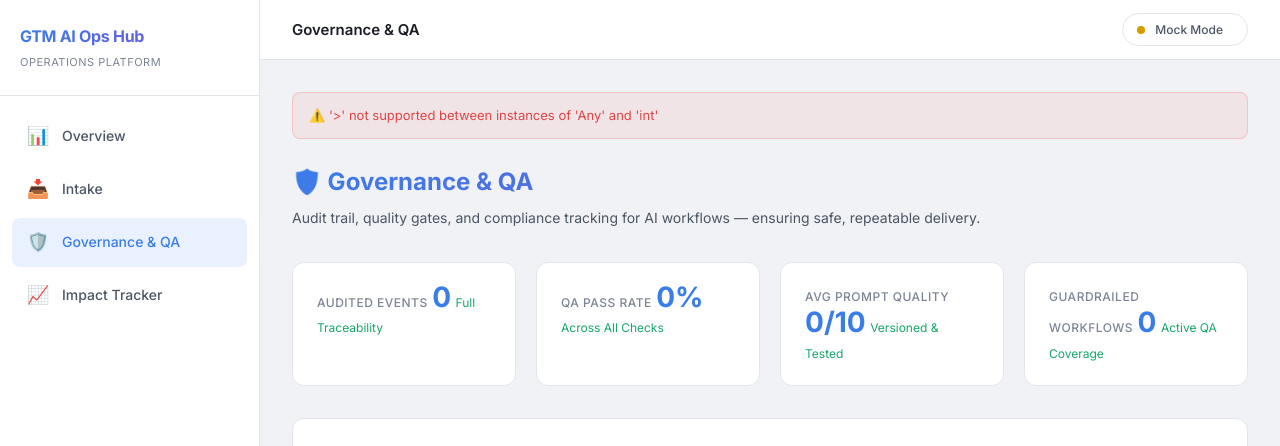
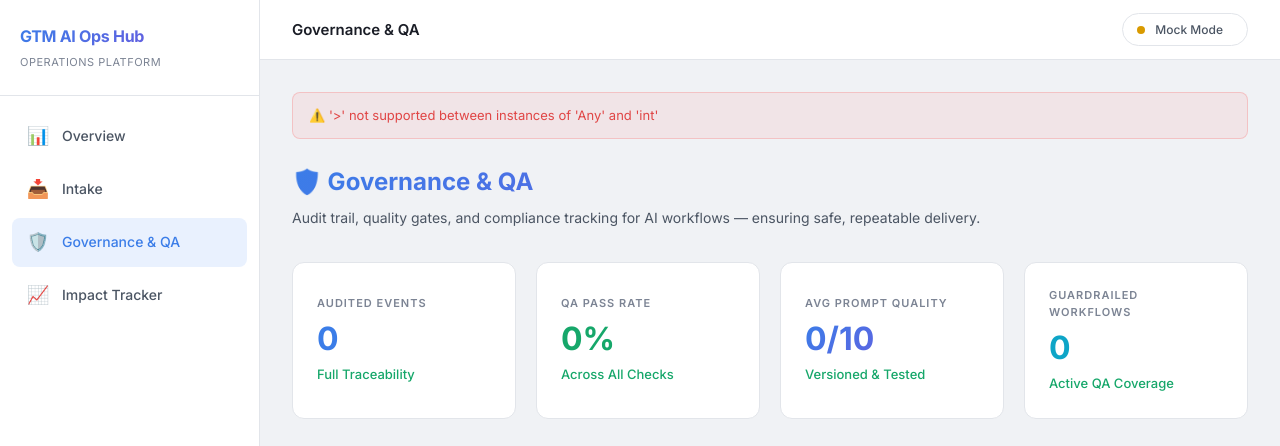
Before and after one commit to michaelromero212/GTM-AI-Operations-Tooling, a FastAPI app: page /governance in a window 1280 px wide. Shown: the top 446 px of the page. Run offline with FastAPI, Linux system fonts and the light colour scheme; data that the repository does not hold is empty; some libraries are stand-ins or nearby versions.

Commit message:
style: standardize stat card formatting across all dashboards

```diff
--- a/webapp/static/css/style.css
+++ b/webapp/static/css/style.css
@@ -468,10 +468,15 @@ body {
     background: var(--bg-card);
     border: 1px solid var(--border);
     border-radius: var(--radius);
-    padding: 20px 24px;
+    padding: 24px;
     transition: var(--transition);
     position: relative;
     overflow: hidden;
+    display: flex;
+    flex-direction: column;
+    justify-content: center;
+    gap: 8px;
+    min-height: 120px;
 }
 
 .stat-card::before {
@@ -497,19 +502,21 @@ body {
 }
 
 .stat-label {
-    font-size: 12px;
-    font-weight: 500;
+    font-size: 11px;
+    font-weight: 600;
     color: var(--text-muted);
     text-transform: uppercase;
-    letter-spacing: 0.5px;
-    margin-bottom: 8px;
+    letter-spacing: 1px;
 }
 
 .stat-value {
-    font-size: 28px;
+    font-size: 32px;
     font-weight: 700;
     color: var(--accent-blue);
-    line-height: 1;
+    line-height: 1.1;
+    display: flex;
+    align-items: baseline;
+    gap: 4px;
 }
 
 .stat-value.gradient {
@@ -520,8 +527,9 @@ body {
 }
 
 .stat-change {
-    font-size: 12px;
-    margin-top: 8px;
+    font-size: 13px;
+    font-weight: 500;
+    color: var(--text-secondary);
 }
 
 .stat-change.positive {
--- a/webapp/templates/governance.html
+++ b/webapp/templates/governance.html
@@ -12,24 +12,24 @@
 <!-- Summary Stats -->
 <div class="stats-grid">
     <div class="stat-card">
-        <span class="stat-label">Audited Events</span>
-        <span class="stat-value">{{ total_events }}</span>
-        <span class="stat-change positive">Full Traceability</span>
+        <div class="stat-label">Audited Events</div>
+        <div class="stat-value">{{ total_events }}</div>
+        <div class="stat-change positive">Full Traceability</div>
     </div>
     <div class="stat-card">
-        <span class="stat-label">QA Pass Rate</span>
-        <span class="stat-value">{{ qa_pass_rate }}%</span>
-        <span class="stat-change positive">Across All Checks</span>
+        <div class="stat-label">QA Pass Rate</div>
+        <div class="stat-value" style="color: var(--accent-green);">{{ qa_pass_rate }}%</div>
+        <div class="stat-change positive">Across All Checks</div>
     </div>
     <div class="stat-card">
-        <span class="stat-label">Avg Prompt Quality</span>
-        <span class="stat-value">{{ avg_quality }}/10</span>
-        <span class="stat-change positive">Versioned & Tested</span>
+        <div class="stat-label">Avg Prompt Quality</div>
+        <div class="stat-value gradient">{{ avg_quality }}/10</div>
+        <div class="stat-change positive">Versioned & Tested</div>
     </div>
     <div class="stat-card">
-        <span class="stat-label">Guardrailed Workflows</span>
-        <span class="stat-value">{{ active_workflows }}</span>
-        <span class="stat-change positive">Active QA Coverage</span>
+        <div class="stat-label">Guardrailed Workflows</div>
+        <div class="stat-value" style="color: var(--accent-cyan);">{{ active_workflows }}</div>
+        <div class="stat-change positive">Active QA Coverage</div>
     </div>
 </div>
 
--- a/webapp/templates/impact.html
+++ b/webapp/templates/impact.html
@@ -12,7 +12,7 @@
 <!-- Summary Stats -->
 <div class="stats-grid">
     <div class="stat-card">
-        <div class="stat-label">Total Hours Saved / Week</div>
+        <div class="stat-label">Hours Saved / Week</div>
         <div class="stat-value gradient">{{ total_time_saved }}</div>
         <div class="stat-change positive">From Deployed Workflows</div>
     </div>
--- a/webapp/templates/index.html
+++ b/webapp/templates/index.html
@@ -14,11 +14,11 @@
     <div class="stat-card">
         <div class="stat-label">Total Requests</div>
         <div class="stat-value gradient">{{ total_requests }}</div>
-        <div class="stat-change positive">Across All GTM Teams</div>
+        <div class="stat-change">Across All GTM Teams</div>
     </div>
     <div class="stat-card">
         <div class="stat-label">In Progress</div>
-        <div class="stat-value">{{ in_progress }}</div>
+        <div class="stat-value" style="color: var(--accent-purple);">{{ in_progress }}</div>
         <div class="stat-change">Scoping, Building, Or QA</div>
     </div>
     <div class="stat-card">
```
